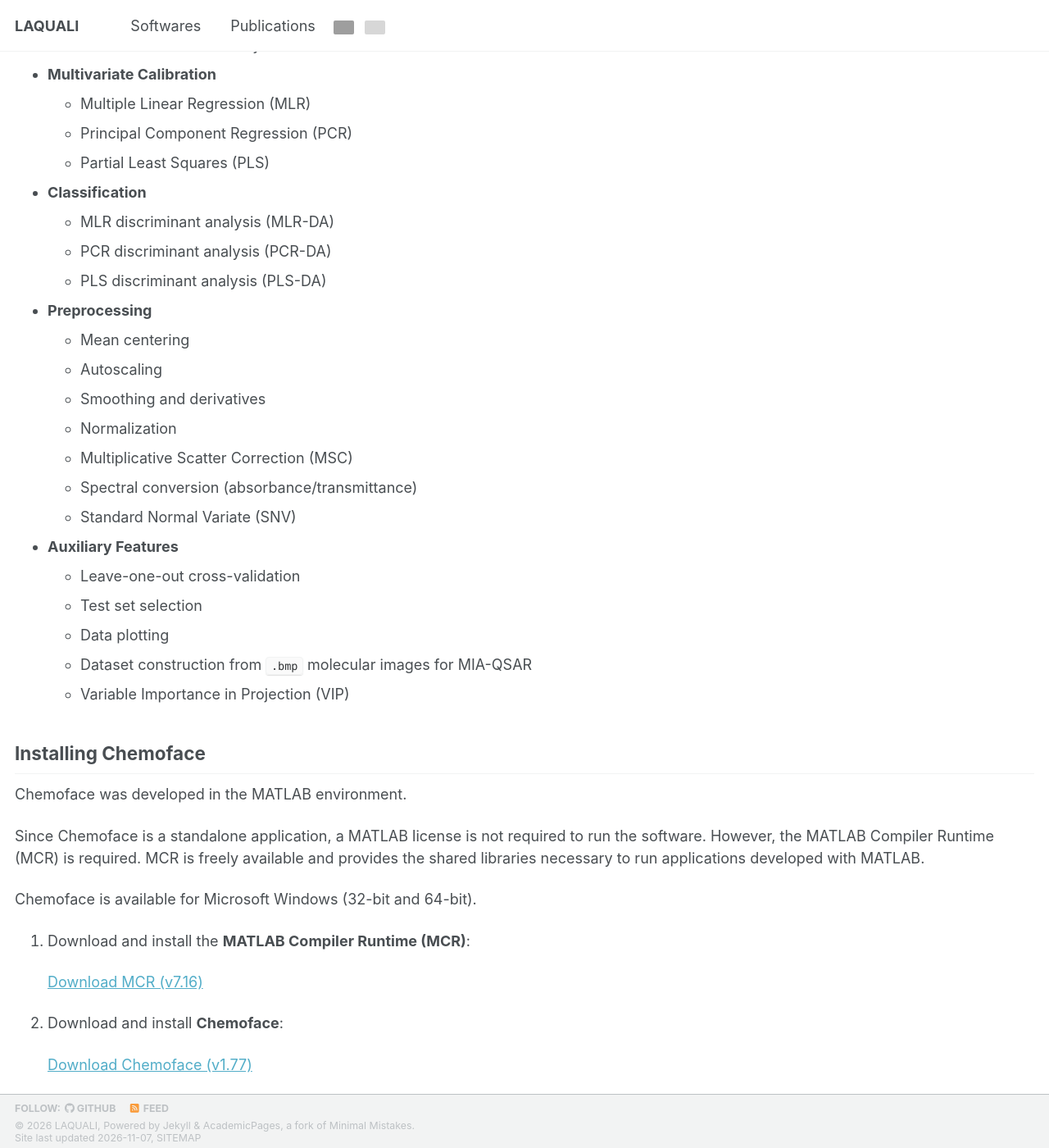
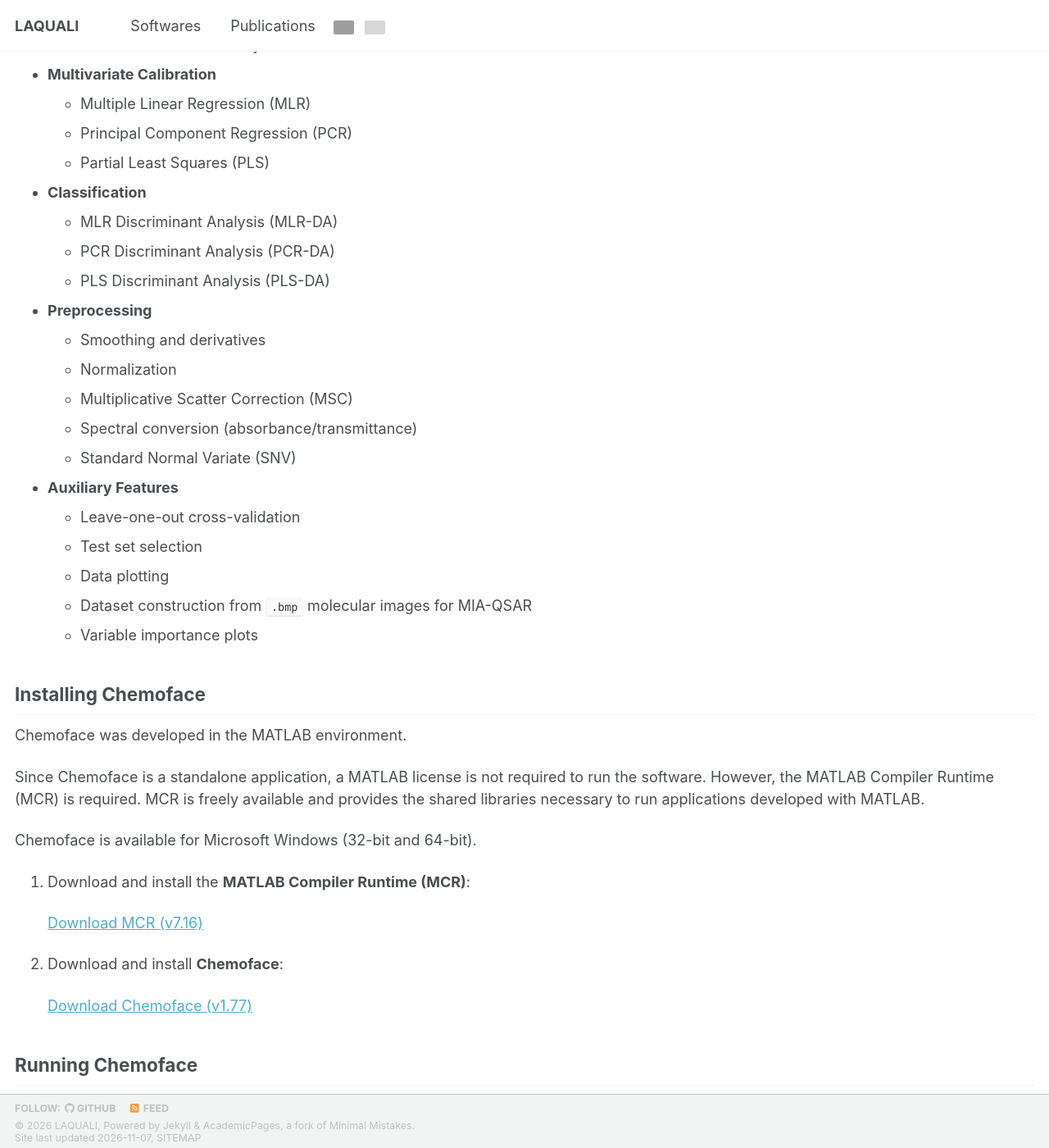
Before and after one commit to LAQUALI-UFLA/laquali-ufla.github.io, a Jekyll site: the page built from _pages/softwares/chemoface.md, in a window 1280 px wide and 1400 px high, scrolled down 624 px. Shown: the whole window at 82% size. Built offline with Jekyll 4.4.1, drawn with Linux system fonts in a browser that asks for light colours; a style sheet for code colours, icons or effects is not loaded; grey boxes are pictures that could not be loaded.

Commit message:
Update chemoface.md

```diff
--- a/_pages/softwares/chemoface.md
+++ b/_pages/softwares/chemoface.md
@@ -27,13 +27,11 @@ author_profile: false
   - Partial Least Squares (PLS)
 
 - **Classification**
-  - MLR discriminant analysis (MLR-DA)
-  - PCR discriminant analysis (PCR-DA)
-  - PLS discriminant analysis (PLS-DA)
+  - MLR Discriminant Analysis (MLR-DA)
+  - PCR Discriminant Analysis (PCR-DA)
+  - PLS Discriminant Analysis (PLS-DA)
 
 - **Preprocessing**
-  - Mean centering
-  - Autoscaling
   - Smoothing and derivatives
   - Normalization
   - Multiplicative Scatter Correction (MSC)
@@ -45,7 +43,7 @@ author_profile: false
   - Test set selection
   - Data plotting
   - Dataset construction from `.bmp` molecular images for MIA-QSAR
-  - Variable Importance in Projection (VIP)
+  - Variable importance plots
 
 ## Installing Chemoface
 Chemoface was developed in the MATLAB environment.
```
